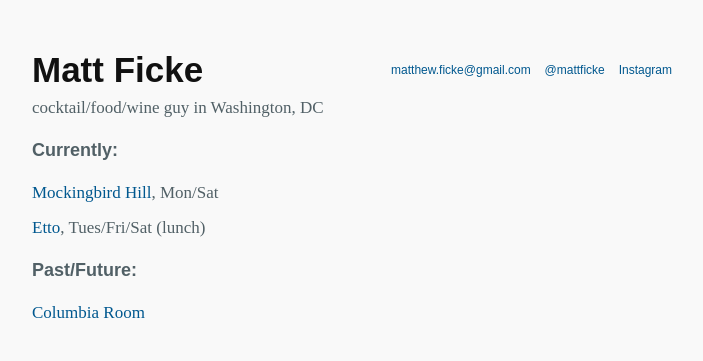
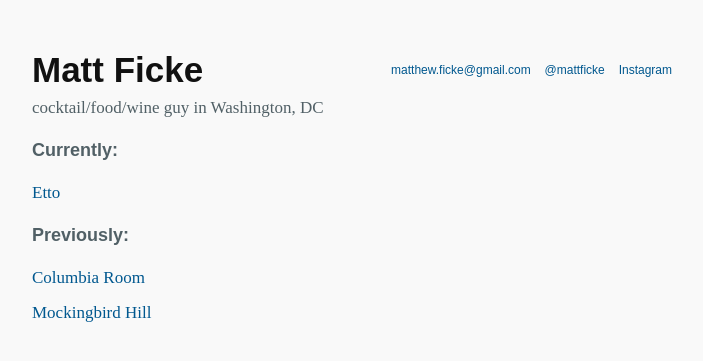
Before and after one commit to mattficke/mattficke.github.io, a Jekyll site: the page built from index.html, in a window 1280 px wide. Shown: the top 361 px of the page, without its empty margins (288-991 px from the left). Built offline with Jekyll 4.4.1, drawn with Linux system fonts in a browser that asks for light colours.

Commit message:
updating work info

```diff
--- a/index.html
+++ b/index.html
@@ -5,7 +5,7 @@ layout: default
 <p>cocktail/food/wine guy in Washington, DC</p>
 
 <h3>Currently:</h3>
-<p><a href="http://www.drinkmoresherry.com" target="_blank">Mockingbird Hill</a>, Mon/Sat</p>
-<p><a href="http://www.ettodc.com" target="_blank">Etto</a>, Tues/Fri/Sat (lunch)</p>
-<h3>Past/Future:</h3>
+<p><a href="http://www.ettodc.com" target="_blank">Etto</a></p>
+<h3>Previously:</h3>
 <p><a href="http://www.columbiaroomdc.com" target="_blank">Columbia Room</a></p>
+<p><a href="http://www.drinkmoresherry.com" target="_blank">Mockingbird Hill</a></p>
```
